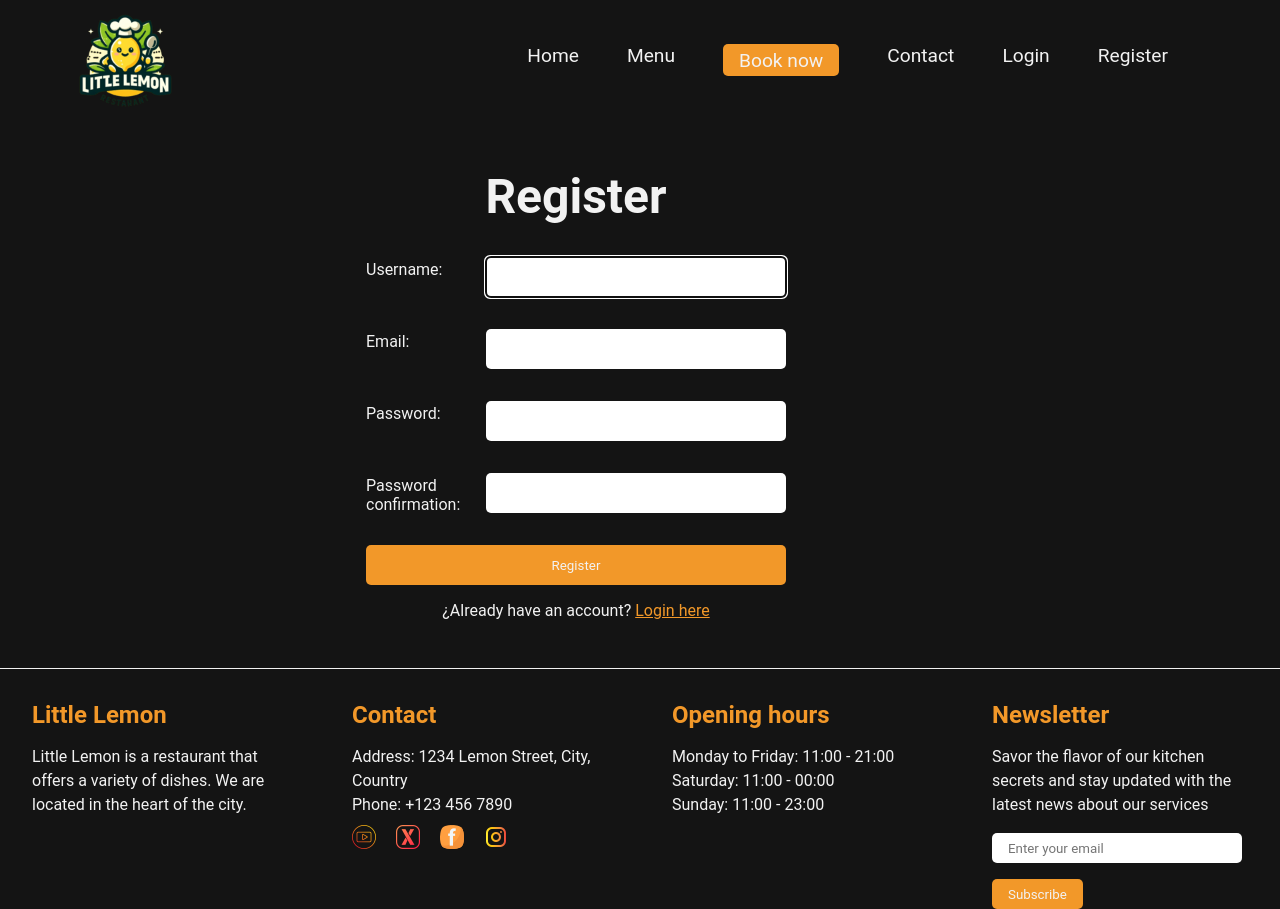
After one commit to fidelp27/littlelemon, a Django app: page /restaurant/register/ in a window 1280 px wide. The commit adds this page. Run offline with Django 5.2, Linux system fonts and the light colour scheme.

Commit message:
add forms and logic to login and register, redirect to invalid urls, handle errors in login and register actions

```diff
--- a/littlemon/settings.py
+++ b/littlemon/settings.py
@@ -52,6 +52,7 @@ MIDDLEWARE = [
     'django.contrib.auth.middleware.AuthenticationMiddleware',
     'django.contrib.messages.middleware.MessageMiddleware',
     'django.middleware.clickjacking.XFrameOptionsMiddleware',
+    'restaurant.middleware.RedirectOn404Middleware',
 ]
 
 ROOT_URLCONF = 'littlemon.urls'
@@ -67,6 +68,7 @@ TEMPLATES = [
                 'django.template.context_processors.request',
                 'django.contrib.auth.context_processors.auth',
                 'django.contrib.messages.context_processors.messages',
+
             ],
         },
     },
--- /dev/null
+++ b/restaurant/forms.py
@@ -0,0 +1,18 @@
+from django import forms
+from django.contrib.auth.models import User
+from django.contrib.auth.forms import UserCreationForm
+from django.core.exceptions import ValidationError
+
+
+class UserRegisterForm(UserCreationForm):
+    email = forms.EmailField()
+
+    class Meta:
+        model = User
+        fields = ['username', 'email', 'password1', 'password2']
+
+    def clean_email(self):
+        email = self.cleaned_data['email']
+        if User.objects.filter(email=email).exists():
+            raise ValidationError("Email already exists")
+        return email
--- /dev/null
+++ b/restaurant/middleware.py
@@ -0,0 +1,12 @@
+from django.shortcuts import redirect
+from django.urls import reverse
+
+class RedirectOn404Middleware:
+    def __init__(self, get_response):
+        self.get_response = get_response
+
+    def __call__(self, request):
+        response = self.get_response(request)
+        if response.status_code == 404:
+            return redirect(reverse('home_restaurant')) # Asegúrate de que 'home_restaurant' sea el nombre correcto de tu URL de inicio
+        return response
--- a/restaurant/urls.py
+++ b/restaurant/urls.py
@@ -2,7 +2,10 @@ from django.urls import path
 from . import views
 from rest_framework.authtoken.views import obtain_auth_token
 urlpatterns = [
-    path('', views.home, name='home_restaurant'),
+    path('home/', views.home, name='home_restaurant'),
+    path('register/', views.register, name='register'),
+    path('signin/', views.signin, name='signin'),
+    path('logoff/', views.logoff, name='logoff'),
     path('menu/', views.MenuItemsView.as_view(), name='menu_items'),
     path('menu/<int:pk>', views.SingleMenuItemView.as_view(), name='single_menu_item'),
     path('api-token-auth/', obtain_auth_token),
--- a/restaurant/views.py
+++ b/restaurant/views.py
@@ -1,9 +1,13 @@
-from django.shortcuts import render
+from django.shortcuts import render, redirect
 from .serializers import MenuSerializer, ReservationSerializer
 from rest_framework.permissions import IsAuthenticated
 from rest_framework.decorators import api_view, permission_classes
 from rest_framework import generics, viewsets
 from .models import Menu, Reservation
+from django.contrib.auth import login, logout
+from django.contrib.auth.forms import AuthenticationForm
+from .forms import UserRegisterForm
+from django.contrib import messages
 
 # Create your views here.
 # @api_view(['GET'])
@@ -11,7 +15,40 @@ from .models import Menu, Reservation
 def home(request):
     return render(request, 'restaurant/home.html')
 
+def register(request):
+    if request.method == 'POST':
+        form = UserRegisterForm(request.POST)
+        if form.is_valid():
+            form.save()
+            messages.success(request, "Account created successfully")
+            return redirect('signin')
+        else:
+            for field, error_messages in form.errors.items():
+                for error in error_messages:
+                    messages.error(request, f"{field}: {error}")
+    else:
+        form = UserRegisterForm()
 
+    print(messages)
+    return render(request, 'restaurant/register.html', {'form': form})
+
+def signin(request):
+    if(request.method == 'POST'):
+        form = AuthenticationForm(request, data=request.POST)
+        if form.is_valid():
+            print("entra aca")
+            user = form.get_user()
+            login(request, user)
+            return redirect('home_restaurant')
+        else:
+            messages.error(request, 'Invalid login details')
+    else:
+        form = AuthenticationForm()
+    return render(request, 'restaurant/login.html', {'form': form})
+
+def logoff(request):
+    logout(request)
+    return redirect('home_restaurant')
 class MenuItemsView(generics.ListCreateAPIView):
     queryset = Menu.objects.all()
     serializer_class = MenuSerializer
--- a/static/restaurant/styles/style.css
+++ b/static/restaurant/styles/style.css
@@ -29,6 +29,23 @@ body{
     display: flex;
     flex-direction: column;
 }
+
+/*Alert styles*/
+.alert{
+    color: var(--white-color);
+    display: flex;
+    justify-content: center;
+    align-items: center;
+    font-size: var(--text);
+    font-weight: var(--font-medium);
+}
+.alert success{
+    background-color: #2ecc71;
+}
+.alert error{
+    background-color: #e74c3c;
+}
+
 /* base styles */
 nav{
     width: 90%;
@@ -37,10 +54,13 @@ nav{
     align-items: center;
     margin: 0 auto;
 }
+
+nav .menu_item{
+    display: flex;
+}
 nav .menu_item a{
     color: var(--white-color);
     text-decoration: none;
-
     margin-right: 3rem;
     font-size: var(--nav-text);
 }
@@ -64,7 +84,15 @@ nav .logo img{
     width: 120px;
     height: 120px;
 }
+nav .menu_item .welcome_text{
 
+    display: flex;
+    color: var(--gray-color);
+    font-size: var(--nav-text);
+}
+nav .menu_item .welcome_text img{
+    margin-left: 1rem;
+}
 /* home styles */
 .home{
     width: 90%;
@@ -343,3 +371,70 @@ footer .footer_item form button{
     color: var(--white-color);
     cursor: pointer;
 }
+/*register form styles*/
+.container_form{
+    width: 90%;
+    display: flex;
+    flex-direction: column;
+    align-items: center;
+    justify-content: center;
+    margin-top: 3rem;
+}
+.container_form h2{
+    font-size: var(--title);
+    color: var(--white-color);
+    margin-bottom: 1rem;
+}
+.container_form form{
+    width: 100vw;
+    display: flex;
+    flex-direction: column;
+    align-items: center;
+}
+.container_form form input{
+    width: 300px;
+    height: 40px;
+    margin: 1rem 0;
+    padding: 0 1rem;
+    border: none;
+    border-radius: 5px;
+}
+.container_form form p{
+    display: flex;
+    align-items: center;
+    font-size: var(--text);
+    color: var(--white-color);
+}
+.container_form form label{
+    width: 120px;
+    height: 50px;
+    font-size: var(--text);
+    color: var(--white-color);
+    margin-top: 1rem;
+}
+.container_form form span,ul{
+    display: none;
+}
+.container_form form button{
+    width: 420px;
+    height: 40px;
+    margin-top: 1rem;
+    border: none;
+    border-radius: 5px;
+    background-color: var(--secondary-color);
+    color: var(--white-color);
+    cursor: pointer;
+}
+.container_form form button:hover{
+    background-color: var(--third-color);
+    transition: all 0.3s ease;
+}
+.container_form .redirect_text{
+    font-size: var(--text);
+    color: var(--white-color);
+    margin-top: 1rem;
+}
+.container_form .redirect_text a{
+    color: var(--secondary-color);
+
+}
--- a/templates/bases/base.html
+++ b/templates/bases/base.html
@@ -19,11 +19,28 @@
             <a href="menu.php">Menu</a>
             <a href="about.php" class="nav_book">Book now</a>
             <a href="contact.php">Contact</a>
+            {% if not request.user.is_authenticated %}
+            <a href="{% url 'signin'%}">Login</a>
+            <a href="{% url 'register'%}">Register</a>
+            {% else %}
+            <span class="welcome_text">Welcome, {{ request.user.username }}
+            <a href="{% url 'logoff'%}"><img src="{% static 'assets/logout.png' %}" alt="img"></a>
+            </span>
+            {% endif %}
+
         </div>
     </nav>
+    {% if messages %}
+        {% for message in messages %}
+            <div class="alert {{ message.tags }}">
+                {{ message }}
+            </div>
+        {% endfor %}
+    {% endif %}
     {% block contents %}
 
     {% endblock %}
+
     <footer>
         <div class="footer_item">
             <h3 class= "h3_title">Little Lemon</h3>
--- /dev/null
+++ b/templates/restaurant/register.html
@@ -0,0 +1,13 @@
+{% extends "bases/base.html" %}
+{% block contents %}
+    <div class="container_form">
+        <h2>Register</h2>
+        <form method="POST">
+            {% csrf_token %}
+            {{ form.as_p }}
+            <button type="submit">Register</button>
+        </form>
+        <p class="redirect_text">¿Already have an account? <a href="{% url 'signin' %}">Login here</a></p>
+    </div>
+
+{% endblock %}
```
Also changed, not shown: templates/restaurant/login.html (added, +12 -0 lines), restaurant/serializers.py (line endings or trailing spaces), static/assets/logout.png (added).
